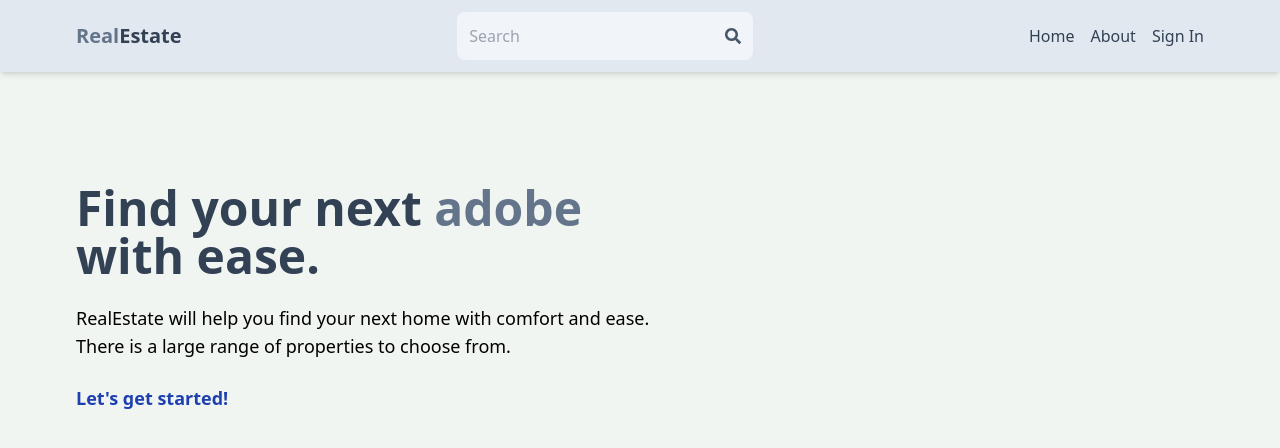
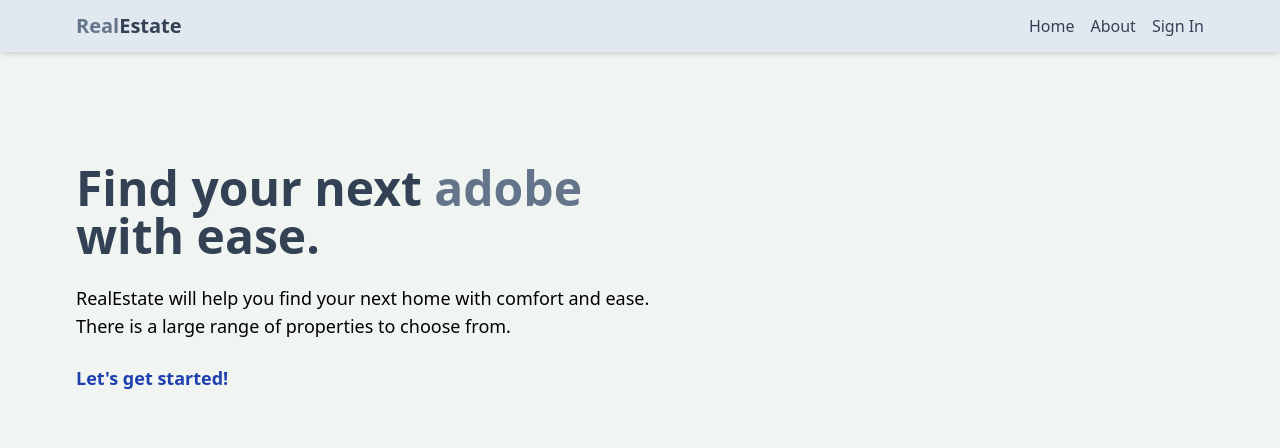
Before and after one commit to aunshpatel/realestate, a React (Vite) app in the folder client/: page / in a window 1280 px wide. Shown: the top 448 px of the page. Built offline with nearby package versions, Linux system fonts and the light colour scheme; no server answers.

Commit message:
Remove Searchbar from header

```diff
--- a/client/src/components/Header.jsx
+++ b/client/src/components/Header.jsx
@@ -33,12 +33,12 @@ export default function Header() {
                 <span className='text-slate-700'>Estate</span>
             </h1>
         </Link>
-        <form onSubmit={handleSubmit} className='bg-slate-100 p-3 rounded-lg flex items-center'>
+        {/* <form onSubmit={handleSubmit} className='bg-slate-100 p-3 rounded-lg flex items-center'>
             <input type="text" placeholder='Search' value={searchTerm} onChange={(e) => setSearchTerm(e.target.value)} className='bg-transparent focus:outline-none w-24 sm:w-64'/>
             <button>
               <FaSearch className='text-slate-600' />
             </button>
-        </form>
+        </form> */}
         {
           currentUser ? (
             <ul className='flex gap-4'>
```
